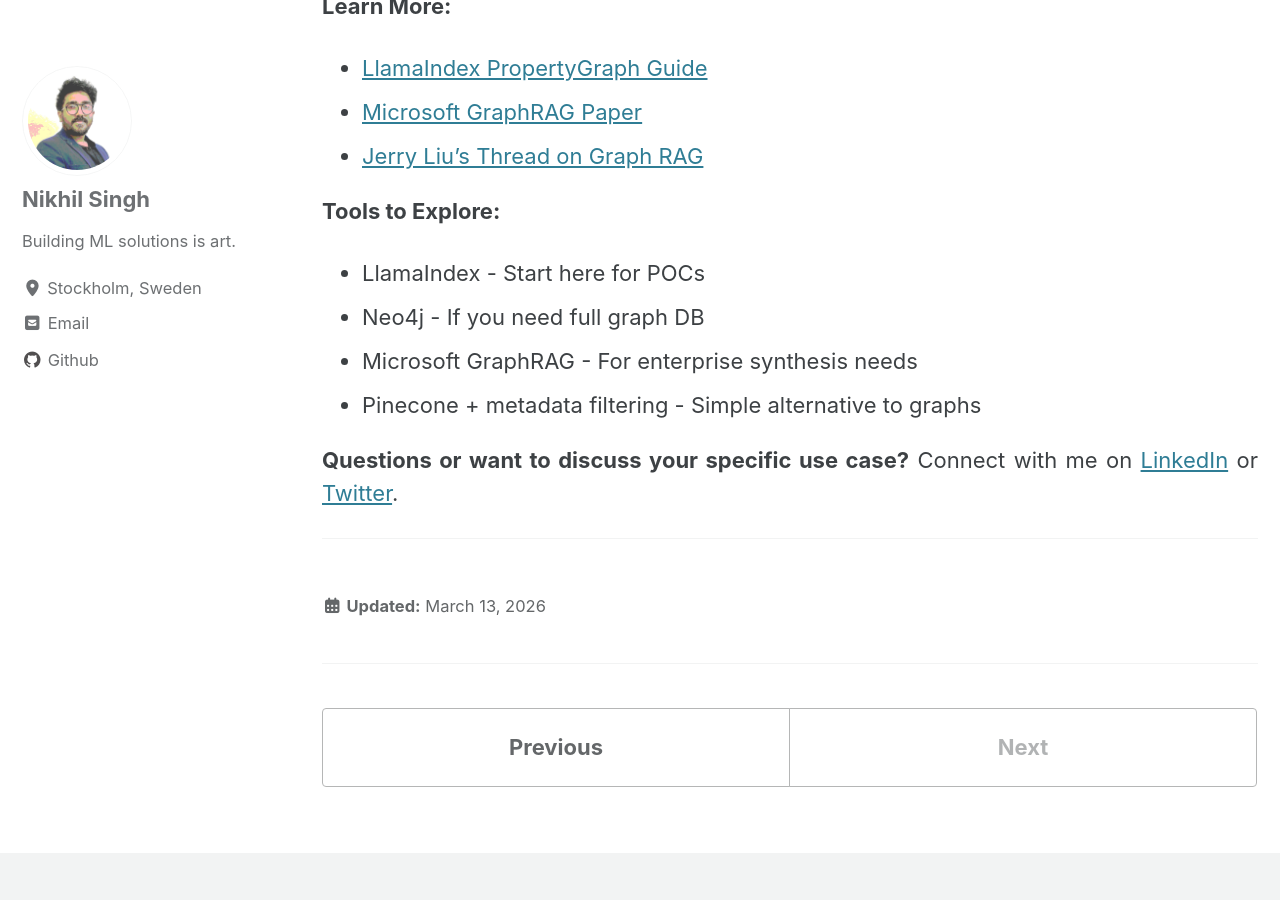
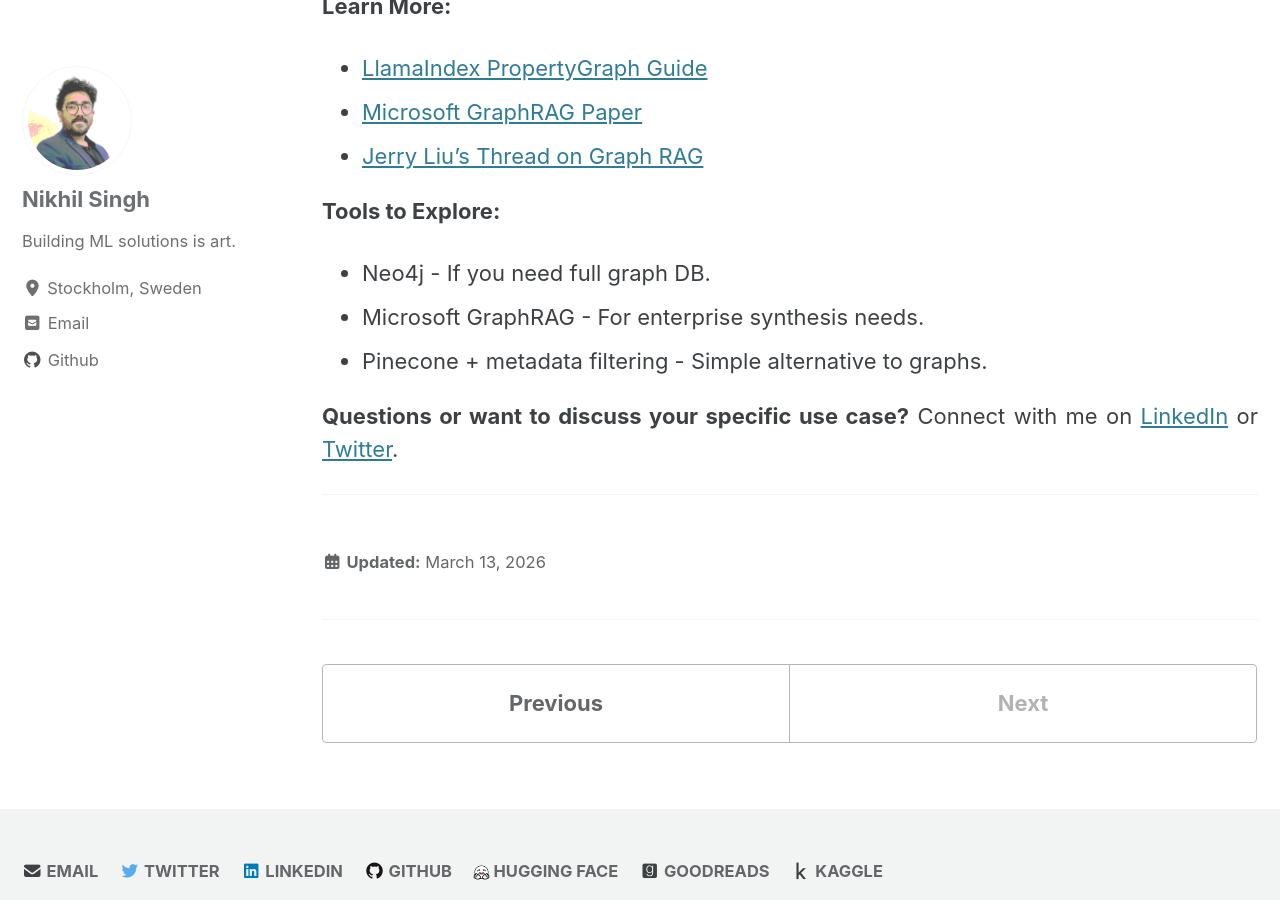
Before and after one commit to nikhilsingh13/nikhilsingh13.github.io, a Jekyll site: the page built from _posts/2025-05-06-local-rag-knowledge-graph-gnn.md, in a window 1280 px wide and 900 px high, scrolled down 2511 px. Built offline with Jekyll 4.4.1, drawn with Linux system fonts in a browser that asks for light colours; cached includes are drawn as plain includes.

Commit message:
updated post with step-1 with modifs

```diff
--- a/_posts/2025-05-06-local-rag-knowledge-graph-gnn.md
+++ b/_posts/2025-05-06-local-rag-knowledge-graph-gnn.md
@@ -63,12 +63,10 @@
 - [Jerry Liu's Thread on Graph RAG](https://twitter.com/jerryjliu0/status/1797057726994092492)
 
 **Tools to Explore:**
-- LlamaIndex - Start here for POCs
-- Neo4j - If you need full graph DB
-- Microsoft GraphRAG - For enterprise synthesis needs
-- Pinecone + metadata filtering - Simple alternative to graphs
+- Neo4j - If you need full graph DB.
+- Microsoft GraphRAG - For enterprise synthesis needs.
+- Pinecone + metadata filtering - Simple alternative to graphs.
 
-
-**Questions or want to discuss your specific use case?** Connect with me on [LinkedIn](https://www.linkedin.com/in/singh-nikhil) or [Twitter](https://twitter.com/nikhilsingh_1).
+**Questions or want to discuss your specific use case?** Connect with me on <a href="https://www.linkedin.com/in/singh-nikhil" target="_blank">LinkedIn</a> or <a href="https://twitter.com/nikhilsingh_1" target="_blank">Twitter</a>.
 
 ---
```
